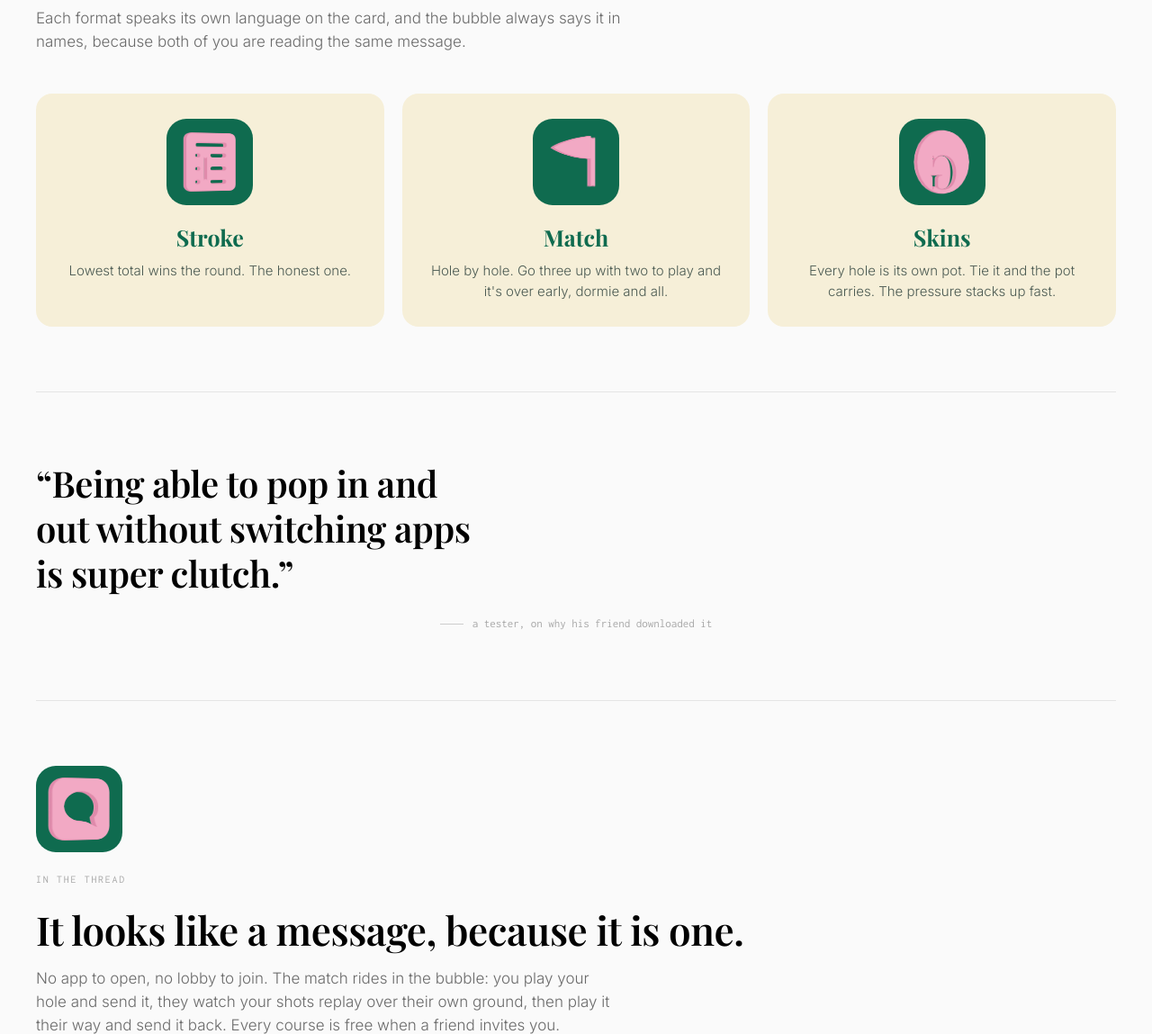
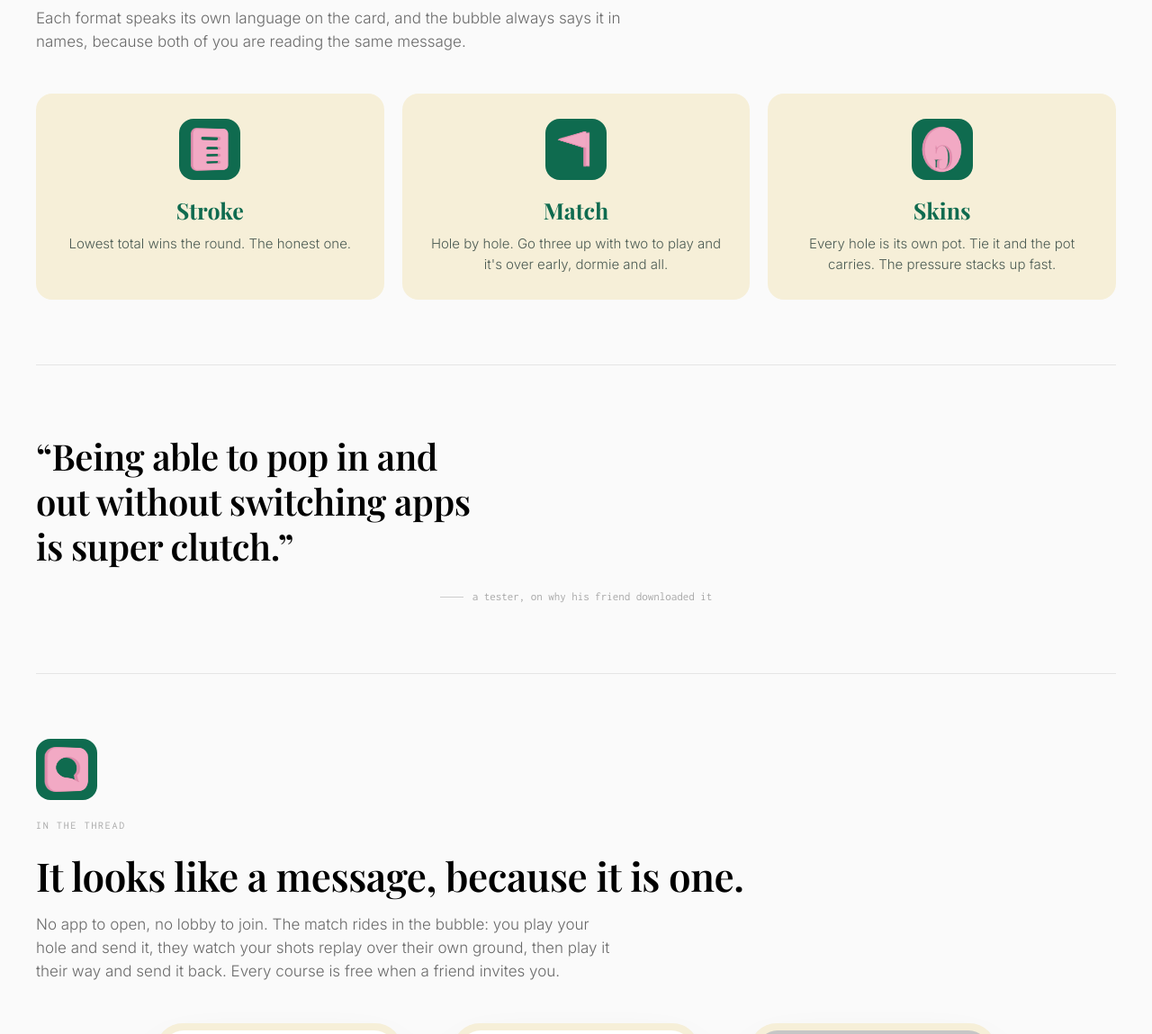
Before and after one commit to kvenly/mountainmediadigital.com, a plain HTML site: page g/index.html in a window 1280 px wide. Shown: the part 2766-3915 px from the top of the page at 90% size. Drawn offline with nearby package versions, Linux system fonts and the light colour scheme.

Commit message:
Simplify the Stroke and Match glyphs, shrink all four

```diff
--- a/g/index.html
+++ b/g/index.html
@@ -192,15 +192,15 @@
      a preserve-3d parent. Same silhouette, same colors, same period. */
   .gl-defs { position: absolute; width: 0; height: 0; overflow: hidden; }
   .gl {
-    width: 96px; height: 96px; margin: 0 auto;
+    width: 68px; height: 68px; margin: 0 auto;
     display: grid; place-items: center;
-    perspective: 620px;
+    perspective: 460px;
     /* The app stands these on the clubhouse green, which is what makes
        the pink carry. Same plinth here. */
-    background: var(--green); border-radius: 22px;
+    background: var(--green); border-radius: 16px;
   }
   .gl-spin {
-    position: relative; width: 96px; height: 96px;
+    position: relative; width: 68px; height: 68px;
     transform-style: preserve-3d;
     animation: gl-turn var(--turn, 9s) linear infinite;
   }
@@ -218,10 +218,10 @@
     .gl-spin { animation: none; transform: rotateY(-24deg); }
   }
   .fmt { text-align: center; }
-  .fmt .gl { margin-bottom: 18px; }
+  .fmt .gl { margin-bottom: 16px; }
   /* The section's own mark. It leads the eyebrow, so it lines up with
      the text column rather than floating centered over left-set type. */
-  .sec > .gl { margin: 0 0 22px; }
+  .sec > .gl { margin: 0 0 20px; }
 
 
   /* PULLQUOTE */
@@ -248,15 +248,15 @@
 <svg class="gl-defs" aria-hidden="true" focusable="false"><defs>
     <path id="gl-bubble" fill-rule="evenodd" d="M-0.62 -1.1 H0.62 A0.48 0.48 0 0 1 1.1 -0.62 V0.62 A0.48 0.48 0 0 1 0.62 1.1 H-0.62 A0.48 0.48 0 0 1 -1.1 0.62 V-0.62 A0.48 0.48 0 0 1 -0.62 -1.1 Z M0.66 -0.10 C0.66 -0.40 0.36 -0.65 0 -0.65 C-0.36 -0.65 -0.66 -0.40 -0.66 -0.10 C-0.66 0.15 -0.60 0.22 -0.50 0.30 C-0.52 0.42 -0.54 0.55 -0.62 0.66 C-0.40 0.60 -0.28 0.45 0 0.45 C0.36 0.45 0.66 0.20 0.66 -0.10 Z"/>
     <mask id="gl-coin-mask" maskUnits="userSpaceOnUse"
-          x="-1.3" y="-1.3" width="2.6" height="2.6">
+          x="-1.58" y="-1.58" width="3.16" height="3.16">
       <circle cx="0" cy="0" r="1.15" fill="#fff"/>
       <text x="0" y="0" fill="#000" font-family="'Playfair Display',Georgia,serif"
             font-weight="600" font-size="1.72" text-anchor="middle"
             dominant-baseline="central">G</text>
     </mask>
     <g id="gl-coin"><circle cx="0" cy="0" r="1.15" mask="url(#gl-coin-mask)"/></g>
-    <path id="gl-match" fill-rule="evenodd" d="M-0.685 -0.935 V0.935 A0.085 0.085 0 0 1 -0.515 0.935 V-0.935 A0.085 0.085 0 0 1 -0.685 -0.935 Z M-0.52 -0.95 C0.02 -0.88 0.54 -0.75 0.92 -0.52 C0.54 -0.28 0.02 -0.16 -0.52 -0.12 Z"/>
-    <path id="gl-stroke" fill-rule="evenodd" d="M-0.74 -1.04 H0.74 A0.21 0.21 0 0 1 0.95 -0.83 V0.83 A0.21 0.21 0 0 1 0.74 1.04 H-0.74 A0.21 0.21 0 0 1 -0.95 0.83 V-0.83 A0.21 0.21 0 0 1 -0.74 -1.04 Z M-0.515 -0.705 H0.515 A0.085 0.085 0 0 1 0.515 -0.535 H-0.515 A0.085 0.085 0 0 1 -0.515 -0.705 Z M0.160 -0.200 V0.680 A0.060 0.060 0 0 1 0.280 0.680 V-0.200 A0.060 0.060 0 0 1 0.160 -0.200 Z M-0.505 -0.315 H-0.035 A0.075 0.075 0 0 1 -0.035 -0.165 H-0.505 A0.075 0.075 0 0 1 -0.505 -0.315 Z M-0.505 0.165 H-0.035 A0.075 0.075 0 0 1 -0.035 0.315 H-0.505 A0.075 0.075 0 0 1 -0.505 0.165 Z M-0.505 0.645 H-0.035 A0.075 0.075 0 0 1 -0.035 0.795 H-0.505 A0.075 0.075 0 0 1 -0.505 0.645 Z M0.495 -0.315 H0.545 A0.075 0.075 0 0 1 0.545 -0.165 H0.495 A0.075 0.075 0 0 1 0.495 -0.315 Z M0.495 0.165 H0.545 A0.075 0.075 0 0 1 0.545 0.315 H0.495 A0.075 0.075 0 0 1 0.495 0.165 Z M0.495 0.645 H0.545 A0.075 0.075 0 0 1 0.545 0.795 H0.495 A0.075 0.075 0 0 1 0.495 0.645 Z"/>
+    <path id="gl-match" fill-rule="evenodd" d="M-0.670 -0.910 V0.910 A0.090 0.090 0 0 1 -0.490 0.910 V-0.910 A0.090 0.090 0 0 1 -0.670 -0.910 Z M-0.50 -0.92 L0.94 -0.50 L-0.50 -0.08 Z"/>
+    <path id="gl-stroke" fill-rule="evenodd" d="M-0.74 -1.04 H0.74 A0.21 0.21 0 0 1 0.95 -0.83 V0.83 A0.21 0.21 0 0 1 0.74 1.04 H-0.74 A0.21 0.21 0 0 1 -0.95 0.83 V-0.83 A0.21 0.21 0 0 1 -0.74 -1.04 Z M-0.440 -0.660 H0.440 A0.100 0.100 0 0 1 0.440 -0.460 H-0.440 A0.100 0.100 0 0 1 -0.440 -0.660 Z M-0.460 -0.140 H0.180 A0.080 0.080 0 0 1 0.180 0.020 H-0.460 A0.080 0.080 0 0 1 -0.460 -0.140 Z M-0.460 0.220 H0.180 A0.080 0.080 0 0 1 0.180 0.380 H-0.460 A0.080 0.080 0 0 1 -0.460 0.220 Z M-0.460 0.580 H0.180 A0.080 0.080 0 0 1 0.180 0.740 H-0.460 A0.080 0.080 0 0 1 -0.460 0.580 Z"/>
 </defs></svg>
 <div class="page">
 
@@ -388,17 +388,19 @@
       <div class="fmt">
         <div class="gl gl-stroke" style="--turn:9s" aria-hidden="true">
           <div class="gl-spin">
-          <svg class="f" viewBox="-1.58 -1.58 3.16 3.16" style="--z:-5.16px" aria-hidden="true"><use href="#gl-stroke"/></svg>
-          <svg viewBox="-1.58 -1.58 3.16 3.16" style="--z:-4.13px" aria-hidden="true"><use href="#gl-stroke"/></svg>
-          <svg viewBox="-1.58 -1.58 3.16 3.16" style="--z:-3.10px" aria-hidden="true"><use href="#gl-stroke"/></svg>
-          <svg viewBox="-1.58 -1.58 3.16 3.16" style="--z:-2.07px" aria-hidden="true"><use href="#gl-stroke"/></svg>
-          <svg viewBox="-1.58 -1.58 3.16 3.16" style="--z:-1.03px" aria-hidden="true"><use href="#gl-stroke"/></svg>
+          <svg class="f" viewBox="-1.58 -1.58 3.16 3.16" style="--z:-3.66px" aria-hidden="true"><use href="#gl-stroke"/></svg>
+          <svg viewBox="-1.58 -1.58 3.16 3.16" style="--z:-3.05px" aria-hidden="true"><use href="#gl-stroke"/></svg>
+          <svg viewBox="-1.58 -1.58 3.16 3.16" style="--z:-2.44px" aria-hidden="true"><use href="#gl-stroke"/></svg>
+          <svg viewBox="-1.58 -1.58 3.16 3.16" style="--z:-1.83px" aria-hidden="true"><use href="#gl-stroke"/></svg>
+          <svg viewBox="-1.58 -1.58 3.16 3.16" style="--z:-1.22px" aria-hidden="true"><use href="#gl-stroke"/></svg>
+          <svg viewBox="-1.58 -1.58 3.16 3.16" style="--z:-0.61px" aria-hidden="true"><use href="#gl-stroke"/></svg>
           <svg viewBox="-1.58 -1.58 3.16 3.16" style="--z:0.00px" aria-hidden="true"><use href="#gl-stroke"/></svg>
-          <svg viewBox="-1.58 -1.58 3.16 3.16" style="--z:1.03px" aria-hidden="true"><use href="#gl-stroke"/></svg>
-          <svg viewBox="-1.58 -1.58 3.16 3.16" style="--z:2.07px" aria-hidden="true"><use href="#gl-stroke"/></svg>
-          <svg viewBox="-1.58 -1.58 3.16 3.16" style="--z:3.10px" aria-hidden="true"><use href="#gl-stroke"/></svg>
-          <svg viewBox="-1.58 -1.58 3.16 3.16" style="--z:4.13px" aria-hidden="true"><use href="#gl-stroke"/></svg>
-          <svg class="f" viewBox="-1.58 -1.58 3.16 3.16" style="--z:5.16px" aria-hidden="true"><use href="#gl-stroke"/></svg>
+          <svg viewBox="-1.58 -1.58 3.16 3.16" style="--z:0.61px" aria-hidden="true"><use href="#gl-stroke"/></svg>
+          <svg viewBox="-1.58 -1.58 3.16 3.16" style="--z:1.22px" aria-hidden="true"><use href="#gl-stroke"/></svg>
+          <svg viewBox="-1.58 -1.58 3.16 3.16" style="--z:1.83px" aria-hidden="true"><use href="#gl-stroke"/></svg>
+          <svg viewBox="-1.58 -1.58 3.16 3.16" style="--z:2.44px" aria-hidden="true"><use href="#gl-stroke"/></svg>
+          <svg viewBox="-1.58 -1.58 3.16 3.16" style="--z:3.05px" aria-hidden="true"><use href="#gl-stroke"/></svg>
+          <svg class="f" viewBox="-1.58 -1.58 3.16 3.16" style="--z:3.66px" aria-hidden="true"><use href="#gl-stroke"/></svg>
           </div>
         </div>
         <h3>Stroke</h3>
@@ -407,17 +409,19 @@
       <div class="fmt">
         <div class="gl gl-match" style="--turn:9s" aria-hidden="true">
           <div class="gl-spin">
-          <svg class="f" viewBox="-1.58 -1.58 3.16 3.16" style="--z:-5.16px" aria-hidden="true"><use href="#gl-match"/></svg>
-          <svg viewBox="-1.58 -1.58 3.16 3.16" style="--z:-4.13px" aria-hidden="true"><use href="#gl-match"/></svg>
-          <svg viewBox="-1.58 -1.58 3.16 3.16" style="--z:-3.10px" aria-hidden="true"><use href="#gl-match"/></svg>
-          <svg viewBox="-1.58 -1.58 3.16 3.16" style="--z:-2.07px" aria-hidden="true"><use href="#gl-match"/></svg>
-          <svg viewBox="-1.58 -1.58 3.16 3.16" style="--z:-1.03px" aria-hidden="true"><use href="#gl-match"/></svg>
+          <svg class="f" viewBox="-1.58 -1.58 3.16 3.16" style="--z:-3.66px" aria-hidden="true"><use href="#gl-match"/></svg>
+          <svg viewBox="-1.58 -1.58 3.16 3.16" style="--z:-3.05px" aria-hidden="true"><use href="#gl-match"/></svg>
+          <svg viewBox="-1.58 -1.58 3.16 3.16" style="--z:-2.44px" aria-hidden="true"><use href="#gl-match"/></svg>
+          <svg viewBox="-1.58 -1.58 3.16 3.16" style="--z:-1.83px" aria-hidden="true"><use href="#gl-match"/></svg>
+          <svg viewBox="-1.58 -1.58 3.16 3.16" style="--z:-1.22px" aria-hidden="true"><use href="#gl-match"/></svg>
+          <svg viewBox="-1.58 -1.58 3.16 3.16" style="--z:-0.61px" aria-hidden="true"><use href="#gl-match"/></svg>
           <svg viewBox="-1.58 -1.58 3.16 3.16" style="--z:0.00px" aria-hidden="true"><use href="#gl-match"/></svg>
-          <svg viewBox="-1.58 -1.58 3.16 3.16" style="--z:1.03px" aria-hidden="true"><use href="#gl-match"/></svg>
-          <svg viewBox="-1.58 -1.58 3.16 3.16" style="--z:2.07px" aria-hidden="true"><use href="#gl-match"/></svg>
-          <svg viewBox="-1.58 -1.58 3.16 3.16" style="--z:3.10px" aria-hidden="true"><use href="#gl-match"/></svg>
-          <svg viewBox="-1.58 -1.58 3.16 3.16" style="--z:4.13px" aria-hidden="true"><use href="#gl-match"/></svg>
-          <svg class="f" viewBox="-1.58 -1.58 3.16 3.16" style="--z:5.16px" aria-hidden="true"><use href="#gl-match"/></svg>
+          <svg viewBox="-1.58 -1.58 3.16 3.16" style="--z:0.61px" aria-hidden="true"><use href="#gl-match"/></svg>
+          <svg viewBox="-1.58 -1.58 3.16 3.16" style="--z:1.22px" aria-hidden="true"><use href="#gl-match"/></svg>
+          <svg viewBox="-1.58 -1.58 3.16 3.16" style="--z:1.83px" aria-hidden="true"><use href="#gl-match"/></svg>
+          <svg viewBox="-1.58 -1.58 3.16 3.16" style="--z:2.44px" aria-hidden="true"><use href="#gl-match"/></svg>
+          <svg viewBox="-1.58 -1.58 3.16 3.16" style="--z:3.05px" aria-hidden="true"><use href="#gl-match"/></svg>
+          <svg class="f" viewBox="-1.58 -1.58 3.16 3.16" style="--z:3.66px" aria-hidden="true"><use href="#gl-match"/></svg>
           </div>
         </div>
         <h3>Match</h3>
@@ -426,13 +430,15 @@
       <div class="fmt">
         <div class="gl gl-coin" style="--turn:8.4s" aria-hidden="true">
           <div class="gl-spin">
-          <svg class="f" viewBox="-1.58 -1.58 3.16 3.16" style="--z:-3.34px" aria-hidden="true"><use href="#gl-coin"/></svg>
-          <svg viewBox="-1.58 -1.58 3.16 3.16" style="--z:-2.23px" aria-hidden="true"><use href="#gl-coin"/></svg>
-          <svg viewBox="-1.58 -1.58 3.16 3.16" style="--z:-1.11px" aria-hidden="true"><use href="#gl-coin"/></svg>
+          <svg class="f" viewBox="-1.58 -1.58 3.16 3.16" style="--z:-2.37px" aria-hidden="true"><use href="#gl-coin"/></svg>
+          <svg viewBox="-1.58 -1.58 3.16 3.16" style="--z:-1.78px" aria-hidden="true"><use href="#gl-coin"/></svg>
+          <svg viewBox="-1.58 -1.58 3.16 3.16" style="--z:-1.18px" aria-hidden="true"><use href="#gl-coin"/></svg>
+          <svg viewBox="-1.58 -1.58 3.16 3.16" style="--z:-0.59px" aria-hidden="true"><use href="#gl-coin"/></svg>
           <svg viewBox="-1.58 -1.58 3.16 3.16" style="--z:0.00px" aria-hidden="true"><use href="#gl-coin"/></svg>
-          <svg viewBox="-1.58 -1.58 3.16 3.16" style="--z:1.11px" aria-hidden="true"><use href="#gl-coin"/></svg>
-          <svg viewBox="-1.58 -1.58 3.16 3.16" style="--z:2.23px" aria-hidden="true"><use href="#gl-coin"/></svg>
-          <svg class="f" viewBox="-1.58 -1.58 3.16 3.16" style="--z:3.34px" aria-hidden="true"><use href="#gl-coin"/></svg>
+          <svg viewBox="-1.58 -1.58 3.16 3.16" style="--z:0.59px" aria-hidden="true"><use href="#gl-coin"/></svg>
+          <svg viewBox="-1.58 -1.58 3.16 3.16" style="--z:1.18px" aria-hidden="true"><use href="#gl-coin"/></svg>
+          <svg viewBox="-1.58 -1.58 3.16 3.16" style="--z:1.78px" aria-hidden="true"><use href="#gl-coin"/></svg>
+          <svg class="f" viewBox="-1.58 -1.58 3.16 3.16" style="--z:2.37px" aria-hidden="true"><use href="#gl-coin"/></svg>
           </div>
         </div>
         <h3>Skins</h3>
@@ -451,20 +457,23 @@
   <section class="sec">
     <div class="gl gl-bubble" style="--turn:9s" aria-hidden="true">
       <div class="gl-spin">
-      <svg class="f" viewBox="-1.58 -1.58 3.16 3.16" style="--z:-6.84px" aria-hidden="true"><use href="#gl-bubble"/></svg>
-      <svg viewBox="-1.58 -1.58 3.16 3.16" style="--z:-5.78px" aria-hidden="true"><use href="#gl-bubble"/></svg>
-      <svg viewBox="-1.58 -1.58 3.16 3.16" style="--z:-4.73px" aria-hidden="true"><use href="#gl-bubble"/></svg>
-      <svg viewBox="-1.58 -1.58 3.16 3.16" style="--z:-3.68px" aria-hidden="true"><use href="#gl-bubble"/></svg>
-      <svg viewBox="-1.58 -1.58 3.16 3.16" style="--z:-2.63px" aria-hidden="true"><use href="#gl-bubble"/></svg>
-      <svg viewBox="-1.58 -1.58 3.16 3.16" style="--z:-1.58px" aria-hidden="true"><use href="#gl-bubble"/></svg>
-      <svg viewBox="-1.58 -1.58 3.16 3.16" style="--z:-0.53px" aria-hidden="true"><use href="#gl-bubble"/></svg>
-      <svg viewBox="-1.58 -1.58 3.16 3.16" style="--z:0.53px" aria-hidden="true"><use href="#gl-bubble"/></svg>
-      <svg viewBox="-1.58 -1.58 3.16 3.16" style="--z:1.58px" aria-hidden="true"><use href="#gl-bubble"/></svg>
-      <svg viewBox="-1.58 -1.58 3.16 3.16" style="--z:2.63px" aria-hidden="true"><use href="#gl-bubble"/></svg>
-      <svg viewBox="-1.58 -1.58 3.16 3.16" style="--z:3.68px" aria-hidden="true"><use href="#gl-bubble"/></svg>
-      <svg viewBox="-1.58 -1.58 3.16 3.16" style="--z:4.73px" aria-hidden="true"><use href="#gl-bubble"/></svg>
-      <svg viewBox="-1.58 -1.58 3.16 3.16" style="--z:5.78px" aria-hidden="true"><use href="#gl-bubble"/></svg>
-      <svg class="f" viewBox="-1.58 -1.58 3.16 3.16" style="--z:6.84px" aria-hidden="true"><use href="#gl-bubble"/></svg>
+      <svg class="f" viewBox="-1.58 -1.58 3.16 3.16" style="--z:-4.84px" aria-hidden="true"><use href="#gl-bubble"/></svg>
+      <svg viewBox="-1.58 -1.58 3.16 3.16" style="--z:-4.24px" aria-hidden="true"><use href="#gl-bubble"/></svg>
+      <svg viewBox="-1.58 -1.58 3.16 3.16" style="--z:-3.63px" aria-hidden="true"><use href="#gl-bubble"/></svg>
+      <svg viewBox="-1.58 -1.58 3.16 3.16" style="--z:-3.03px" aria-hidden="true"><use href="#gl-bubble"/></svg>
+      <svg viewBox="-1.58 -1.58 3.16 3.16" style="--z:-2.42px" aria-hidden="true"><use href="#gl-bubble"/></svg>
+      <svg viewBox="-1.58 -1.58 3.16 3.16" style="--z:-1.82px" aria-hidden="true"><use href="#gl-bubble"/></svg>
+      <svg viewBox="-1.58 -1.58 3.16 3.16" style="--z:-1.21px" aria-hidden="true"><use href="#gl-bubble"/></svg>
+      <svg viewBox="-1.58 -1.58 3.16 3.16" style="--z:-0.61px" aria-hidden="true"><use href="#gl-bubble"/></svg>
+      <svg viewBox="-1.58 -1.58 3.16 3.16" style="--z:0.00px" aria-hidden="true"><use href="#gl-bubble"/></svg>
+      <svg viewBox="-1.58 -1.58 3.16 3.16" style="--z:0.61px" aria-hidden="true"><use href="#gl-bubble"/></svg>
+      <svg viewBox="-1.58 -1.58 3.16 3.16" style="--z:1.21px" aria-hidden="true"><use href="#gl-bubble"/></svg>
+      <svg viewBox="-1.58 -1.58 3.16 3.16" style="--z:1.82px" aria-hidden="true"><use href="#gl-bubble"/></svg>
+      <svg viewBox="-1.58 -1.58 3.16 3.16" style="--z:2.42px" aria-hidden="true"><use href="#gl-bubble"/></svg>
+      <svg viewBox="-1.58 -1.58 3.16 3.16" style="--z:3.03px" aria-hidden="true"><use href="#gl-bubble"/></svg>
+      <svg viewBox="-1.58 -1.58 3.16 3.16" style="--z:3.63px" aria-hidden="true"><use href="#gl-bubble"/></svg>
+      <svg viewBox="-1.58 -1.58 3.16 3.16" style="--z:4.24px" aria-hidden="true"><use href="#gl-bubble"/></svg>
+      <svg class="f" viewBox="-1.58 -1.58 3.16 3.16" style="--z:4.84px" aria-hidden="true"><use href="#gl-bubble"/></svg>
       </div>
     </div>
     <div class="eyebrow">In the thread</div>
```
